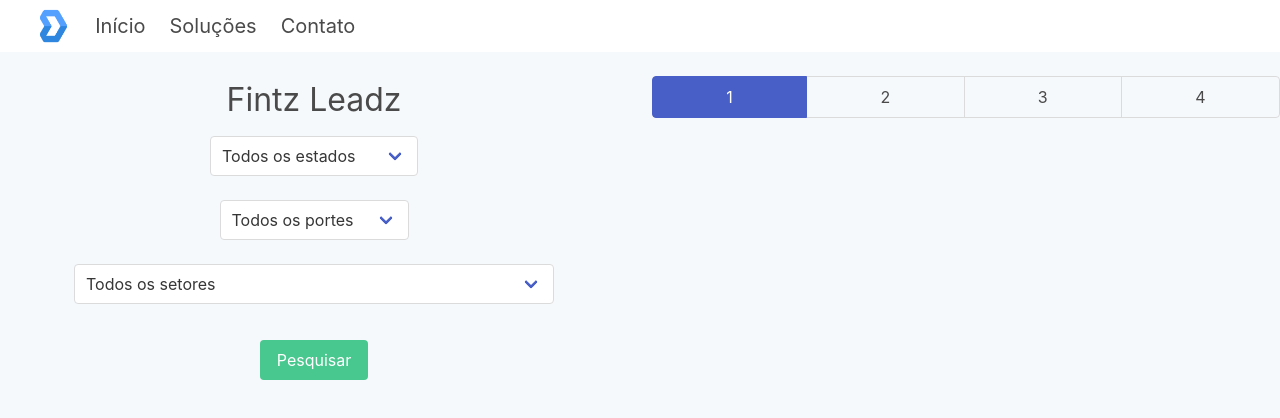
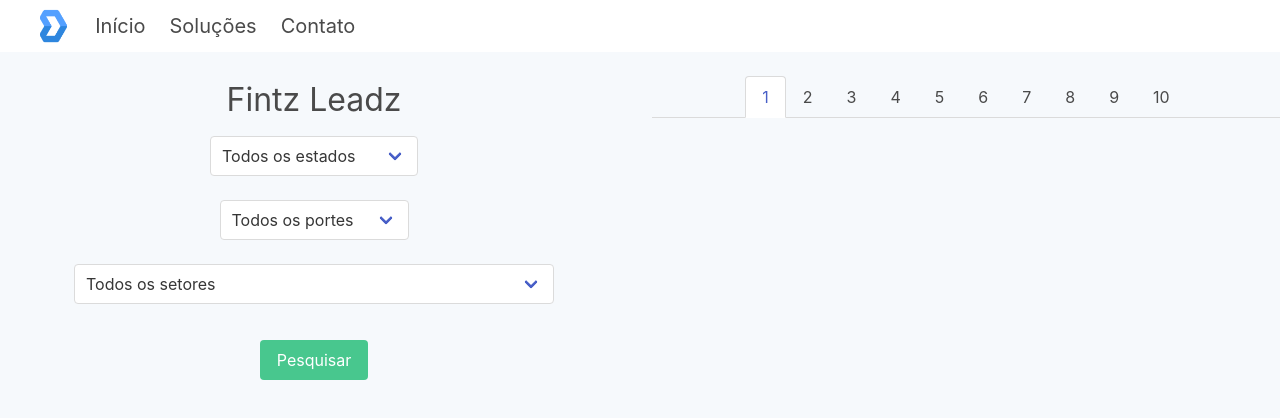
Before and after one commit to thefintz/Leadz, a React (Create React App) app: page / in a window 1280 px wide. Shown: the top 418 px of the page. Built offline with nearby package versions, Linux system fonts and the light colour scheme.

Commit message:
working tabs

```diff
--- a/src/App.css
+++ b/src/App.css
@@ -36,13 +36,3 @@
     transform: rotate(360deg);
   }
 }
-
-/* added so that Tabs.js can work */
-#tab-content p {
-  display: none;
-}
-
-/* added so that Tabs.js can work */
-#tab-content p.is-active {
-  display: block;
-}
--- a/src/components/SearchPage.js
+++ b/src/components/SearchPage.js
@@ -15,8 +15,7 @@
       municipio: "",
       porte: "",
       cnae: "",
-      leadsData: [],
-      activePage: 2
+      leadsData: []
     }
     this.fetchData = this.fetchData.bind(this)
   }
@@ -30,11 +29,10 @@
     const params = param_estado + param_municipio + param_porte + param_cnae
 
     const data = await fetch(BASE_URL + "/api/demos/criteria/leads?" + params)
-      .then((res) => res.json())
-      .then((json) => {
-        return json
+    .then((res) => res.json())
+    .then((json) => {
+      return json
     })
-    console.log(data)
     this.setState({ leadsData: data })
   }
 
@@ -52,11 +50,6 @@
 
   updateCNAE = (cnae) => {
     this.state.cnae = cnae;
-  }
-
-  updateActivePage = (page) => {
-    console.log(page)
-    this.state.activePage = page
   }
 
   render () {
@@ -95,7 +88,7 @@
 
           <div class="column is-half">
             <br/>
-            <Tabs leadsList={ this.state.leadsData }></Tabs>
+            <Tabs class="is-hidden" leadsList={ this.state.leadsData }></Tabs>
             {/* <LeadsList leadsList={ this.state.leadsData } /> */}
           </div>
 
--- a/src/components/Tabs.js
+++ b/src/components/Tabs.js
@@ -2,81 +2,97 @@
 
 const Tabs = ({leadsList=[]}) => {
   return <div>
-    <div class="tabs is-toggle is-fullwidth" id="tabs">
+    <div class="tabs is-boxed is-centered">
       <ul>
-        <li class="is-active" data-tab="1">
-          <a>
-            <span ></span>
-            <span>1</span>
-          </a>
+        <li class="is-active" data-target="1">
+          <a>1</a>
         </li>
-        <li data-tab="2">
-          <a>
-            <span class=""></span>
-            <span>2</span>
-          </a>
+        <li data-target="2">
+          <a>2</a>
         </li>
-        <li data-tab="3">
-          <a>
-            <span class=""></span>
-            <span>3</span>
-          </a>
+        <li data-target="3">
+          <a>3</a>
         </li>
-        <li data-tab="4">
-          <a>
-            <span class=""></span>
-            <span>4</span>
-          </a>
+        <li data-target="4">
+          <a>4</a>
+        </li>
+        <li data-target="5">
+          <a>5</a>
+        </li>
+        <li data-target="6">
+          <a>6</a>
+        </li>
+        <li data-target="7">
+          <a>7</a>
+        </li>
+        <li data-target="8">
+          <a>8</a>
+        </li>
+        <li data-target="9">
+          <a>9</a>
+        </li>
+        <li data-target="10">
+          <a>10</a>
         </li>
       </ul>
     </div>
-    <div id="tab-content">
-      <LeadsList class="is-active" data-content="1" leadsList={ leadsList.slice(0, 1) } />
-      <LeadsList data-content="2" leadsList={ leadsList.slice(1, 2) } />
-      <LeadsList data-content="3" leadsList={ leadsList.slice(2, 3) } />
-      <LeadsList data-content="4" leadsList={ leadsList.slice(3, 4) } />
+    <div class="px-3" id="tab-content">
+      <div id="1">
+        <LeadsList leadsList={ leadsList.slice(0,10) } />
+      </div>
+      <div id="2" class="is-hidden">
+        <LeadsList leadsList={ leadsList.slice(10,20) } />
+      </div>
+      <div id="3" class="is-hidden">
+        <LeadsList leadsList={ leadsList.slice(20,30) } />
+      </div>
+      <div id="4" class="is-hidden">
+        <LeadsList leadsList={ leadsList.slice(30,40) } />
+      </div>
+      <div id="5" class="is-hidden">
+        <LeadsList leadsList={ leadsList.slice(40,50) } />
+      </div>
+      <div id="6" class="is-hidden">
+        <LeadsList leadsList={ leadsList.slice(50,60) } />
+      </div>
+      <div id="7" class="is-hidden">
+        <LeadsList leadsList={ leadsList.slice(60,70) } />
+      </div>
+      <div id="8" class="is-hidden">
+        <LeadsList leadsList={ leadsList.slice(70,80) } />
+      </div>
+      <div id="9" class="is-hidden">
+        <LeadsList leadsList={ leadsList.slice(80,90) } />
+      </div>
+      <div id="10" class="is-hidden">
+        <LeadsList leadsList={ leadsList.slice(90,100) } />
+      </div>
     </div>
   </div>
 }
 
 document.addEventListener('DOMContentLoaded', () => {
 
-  const TABS = [...document.querySelectorAll('#tabs li')];
-  const CONTENT = [...document.querySelectorAll('#tab-content p')];
-  const ACTIVE_CLASS = 'is-active';
+  const tabs = document.querySelectorAll('.tabs li');
+  const tabContentBoxes = document.querySelectorAll('#tab-content > div');
 
-  function initTabs() {
-      TABS.forEach((tab) => {
-        tab.addEventListener('click', (e) => {
-          let selected = tab.getAttribute('data-tab');
-          updateActiveTab(tab);
-          updateActiveContent(selected);
-        })
+  tabs.forEach(tab => {
+    tab.addEventListener('click', () => {
+      tabs.forEach(item => item.classList.remove('is-active'));
+      tab.classList.add('is-active');
+
+      const target = tab.dataset.target;
+      // console.log(target);
+      tabContentBoxes.forEach(box => {
+        if (box.getAttribute('id') === target) {
+          box.classList.remove('is-hidden');
+        } else {
+          box.classList.add('is-hidden');
+        }
       })
-  }
+    })
+  })
 
-  function updateActiveTab(selected) {
-    TABS.forEach((tab) => {
-      if (tab && tab.classList.contains(ACTIVE_CLASS)) {
-        tab.classList.remove(ACTIVE_CLASS);
-      }
-    });
-    selected.classList.add(ACTIVE_CLASS);
-  }
-
-  function updateActiveContent(selected) {
-    CONTENT.forEach((item) => {
-      if (item && item.classList.contains(ACTIVE_CLASS)) {
-        item.classList.remove(ACTIVE_CLASS);
-      }
-      let data = item.getAttribute('data-content');
-      if (data === selected) {
-        item.classList.add(ACTIVE_CLASS);
-      }
-    });
-  }
-  initTabs();
 });
 
-
 export default Tabs
```
